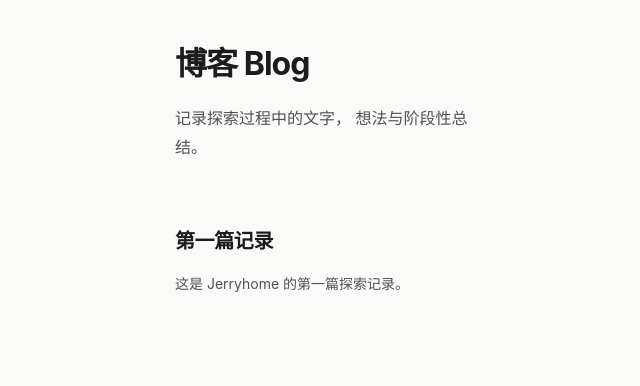
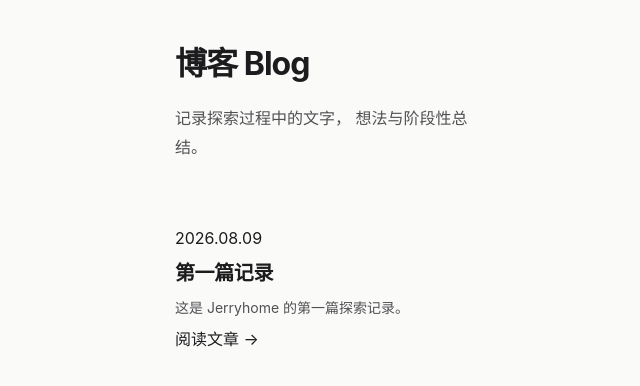
Before and after one commit to Jerry-Future666/Jerryhome, a Jekyll site: the page built from blog/index.md, in a window 1280 px wide. Shown: the top 386 px of the page, without its empty margins (249-889 px from the left). Built offline with Jekyll 4.4.1, drawn with Linux system fonts in a browser that asks for light colours.

Commit message:
Enhance blog post layout with metadata and excerpts
Added blog metadata and improved excerpt display.

```diff
--- a/blog/index.md
+++ b/blog/index.md
@@ -23,15 +23,30 @@ title: 博客 Blog
 
         <article class="blog-item">
 
-            <h2>
+            <div class="blog-meta">
+                {{ post.date | date: "%Y.%m.%d" }}
+            </div>
+
+
+            <h2 class="blog-title">
+
                 <a href="{{ post.url | relative_url }}">
                     {{ post.title }}
                 </a>
+
             </h2>
 
-            <p>
-                {{ post.excerpt }}
+
+            <p class="blog-excerpt">
+                {{ post.excerpt | strip_html | truncate: 120 }}
             </p>
+
+
+            <a class="blog-read" href="{{ post.url | relative_url }}">
+                阅读文章
+                <span>→</span>
+            </a>
+
 
         </article>
 
```
